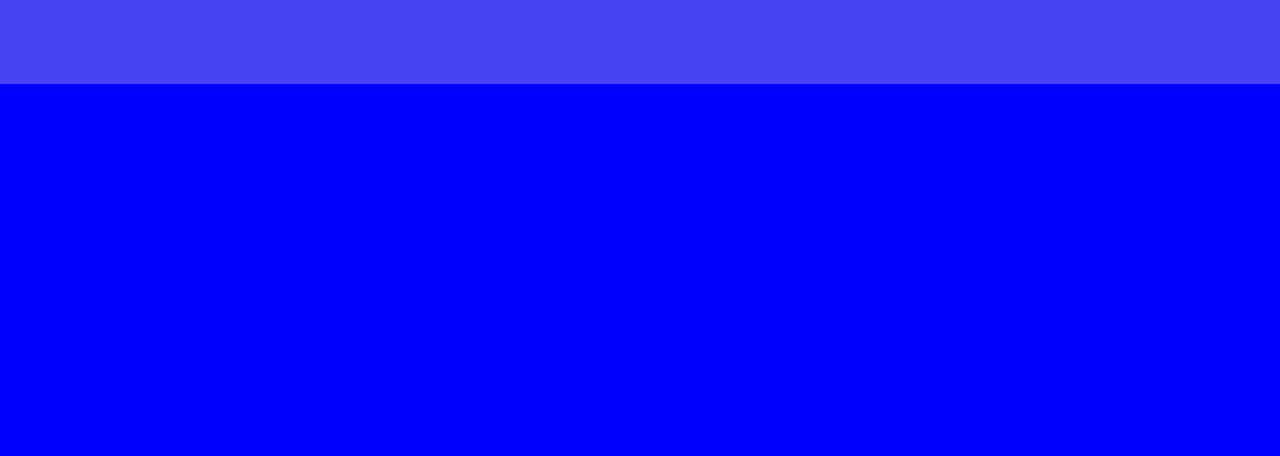
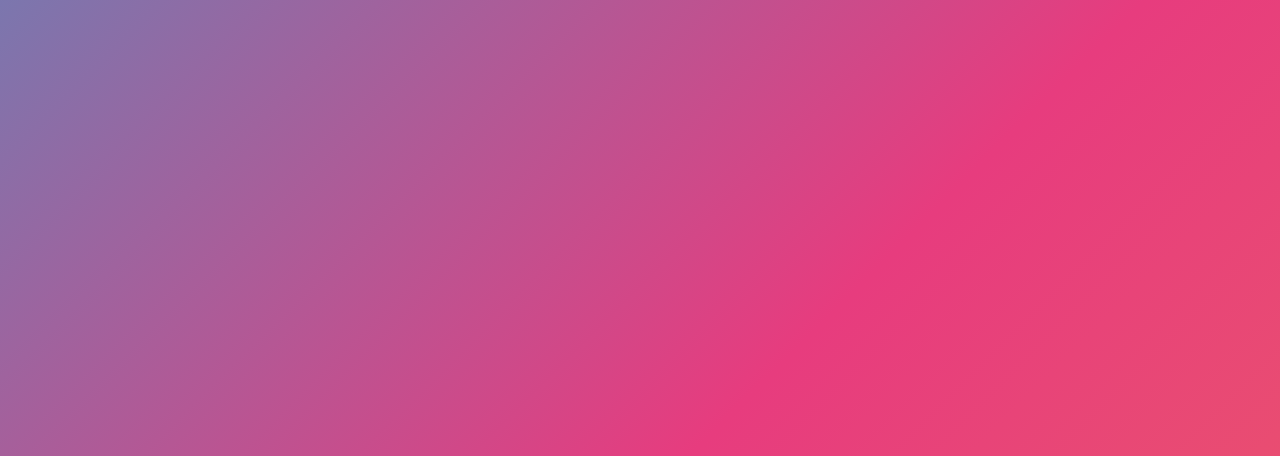
Before and after one commit to AleksCela/library, a plain HTML site: page index.html in a window 1280 px wide. Shown: the part 344-800 px from the top of the page. Drawn offline with Linux system fonts and the light colour scheme.

Commit message:
Revert "Merge pull request #1 from sead03/patch-1"
This reverts commit 3e349b34516a1789cc5a5da5024b3673f069abaf, reversing
changes made to a2a8f33033706cc600ae3cff19a3d97c420f8cfe.

```diff
--- a/style.css
+++ b/style.css
@@ -7,7 +7,7 @@
 html, body {
 	min-height: 100%;
 	background: #fff;
-    font-size: 1.8rem;
+    font-size: 1.4rem;
 }
 
 /* First row */
@@ -100,7 +100,7 @@ input {
 
 
 body {
-	background: blue;
+	background: linear-gradient(-45deg, #ee7752, #e73c7e, #23a6d5, #23d5ab ,#0906cf);
 	background-size: 400% 400%;
 	animation: gradient 15s ease infinite;
 	min-height: 100vh;
```
